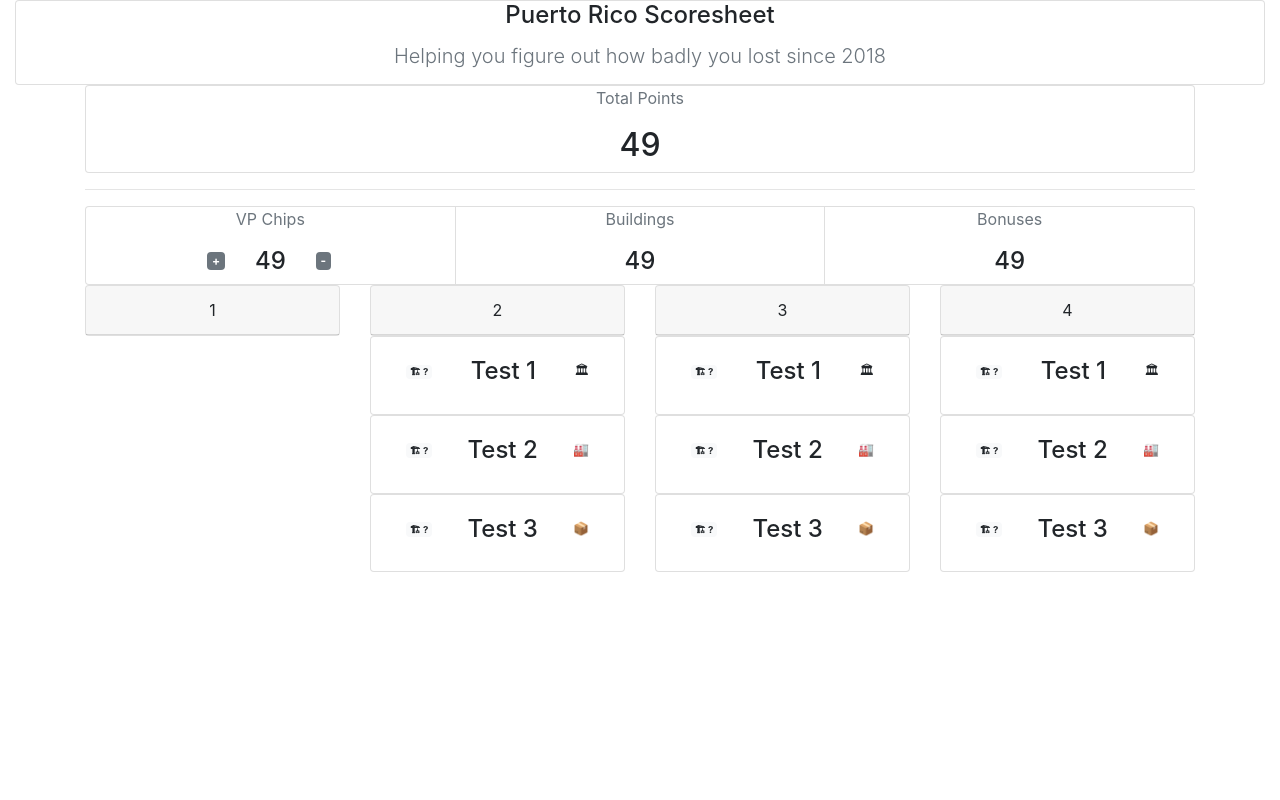
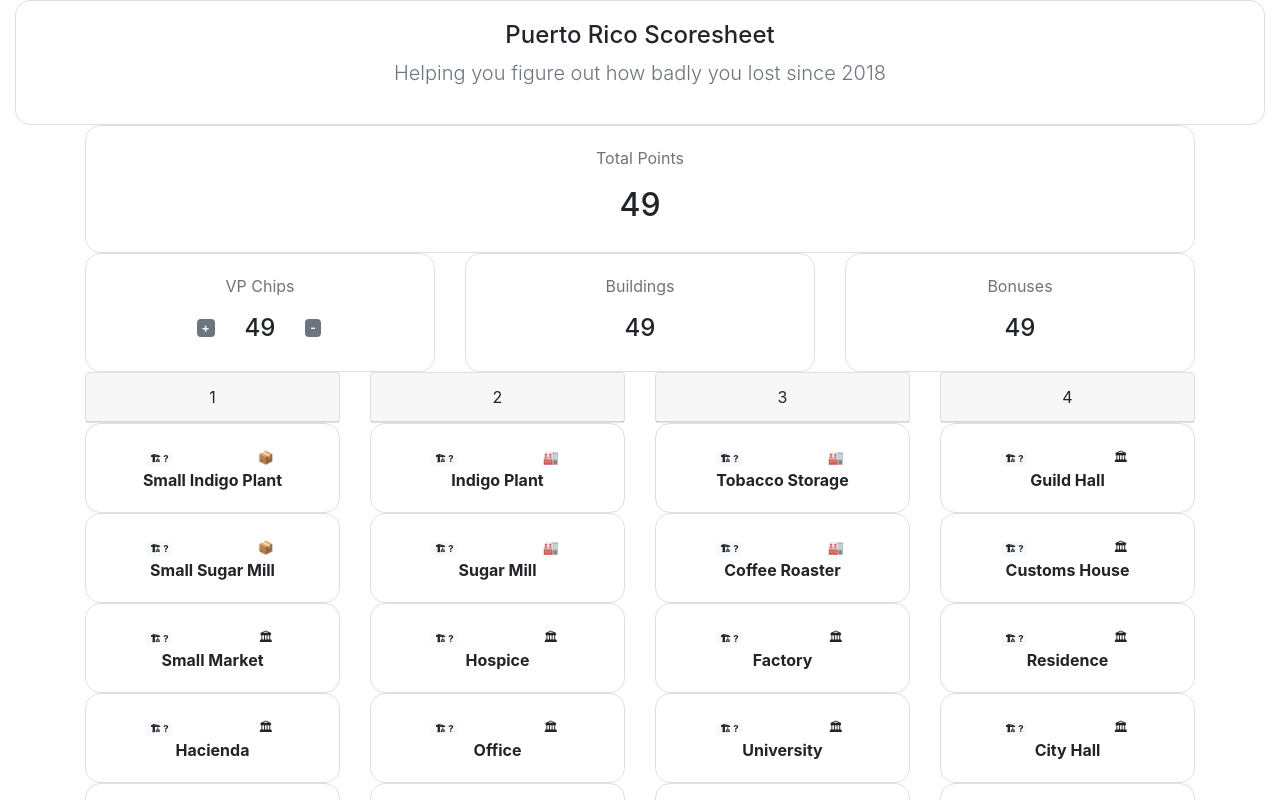
Before and after one commit to ROldford/puerto-rico-scoresheet, a React (Create React App) app: page / in a window 1280 px wide. Shown: the top 800 px of the page. Built offline with nearby package versions, Linux system fonts and the light colour scheme.

Commit message:
Fixed all errors and warnings, removed old commented-out code

```diff
--- a/src/App.js
+++ b/src/App.js
@@ -3,7 +3,6 @@
 import Header from './components/Header';
 import BuildingSelector from './components/BuildingSelector';
 import Scoring from './components/Scoring';
-// import ScoringInput from './components/ScoringInput';
 
 const BUILDINGS_LIST =
 [
@@ -159,7 +158,7 @@
             <Col><Scoring /></Col>
           </Row>
           <Row>
-            <Col><BuildingSelector /></Col>
+            <Col><BuildingSelector buildingsData={BUILDINGS_LIST}/></Col>
           </Row>
         </Container>
       </div>
--- a/src/components/Building.js
+++ b/src/components/Building.js
@@ -1,56 +1,42 @@
 import React from 'react';
 import {
-  Card,
-  CardSubtitle,
-  CardTitle,
-  CardHeader,
   Col,
   Container,
   Row,
   Badge,
-  CardText,
-  Button
 } from 'reactstrap';
-
-/*const BuildingSelector = () => (
-  <Card body className="text-center">
-    <CardTitle>
-      BuildingSelector test card
-    </CardTitle>
-    <CardSubtitle>
-      This is a test card for the BuildingSelector.
-    </CardSubtitle>
-  </Card>
-);*/
 
 function Building(props) {
   const buildingName = props.buildingName;
   const buildingType = props.buildingType;
   let buildingTypeIcon;
   switch (buildingType) {
-    case 'violet':
-      buildingTypeIcon = "🏛";
-      break;
     case 'production-large':
       buildingTypeIcon = "🏭";
       break;
     case 'production-small':
       buildingTypeIcon = "📦";
       break;
+    case 'violet':
+      buildingTypeIcon = "🏛";
+      break;
+    default:
+      buildingTypeIcon = "🏛";
+      break;
   }
   // TODO: Add tooltips for emoji icons and button
   return(
-    <Card body className="text-center">
-      <CardText>
-        <Container >
-          <Row noGutters={true}>
-            <Col xs="12" lg="auto"><small><Badge href="#" color="light">🏗 ?</Badge></small></Col>
-            <Col className="align-self-end"><h4>{buildingName}</h4></Col>
-            <Col xs="12" lg="auto"><small>{buildingTypeIcon}</small></Col>
-          </Row>
-        </Container>
-      </CardText>
-    </Card>
+    <div className="bordered-round text-center">
+      <Container>
+        <Row>
+          <Col><small><Badge href="#" color="light">🏗 ?</Badge></small></Col>
+          <Col><small>{buildingTypeIcon}</small></Col>
+        </Row>
+        <Row>
+          <Col><strong>{buildingName}</strong></Col>
+        </Row>
+      </Container>
+    </div>
   )
 };
 
--- a/src/components/BuildingColumn.js
+++ b/src/components/BuildingColumn.js
@@ -1,46 +1,10 @@
 import React from 'react';
 import {
   Card,
-  CardSubtitle,
-  CardTitle,
   CardHeader,
-  Col,
-  Container,
-  Row,
-  Badge,
-  CardText,
-  Button
+  Col
 } from 'reactstrap';
 import Building from "./Building";
-
-/*const BuildingSelector = () => (
-  <Card body className="text-center">
-    <CardTitle>
-      BuildingSelector test card
-    </CardTitle>
-    <CardSubtitle>
-      This is a test card for the BuildingSelector.
-    </CardSubtitle>
-  </Card>
-);*/
-
-// {
-//         <Building
-//         buildingName="Test 1"
-//         buildingType="violet"
-//         isBuilt={false}
-//       />
-//       <Building
-//         buildingName="Test 2"
-//         buildingType="production-large"
-//         isBuilt={true}
-//       />
-//       <Building
-//         buildingName="Test 3"
-//         buildingType="production-small"
-//         isBuilt={false}
-//       />
-// }
 
 function BuildingColumn(props) {
   const columnData = props.columnData;
@@ -56,10 +20,13 @@
       </Card>
       {buildings.map(
         (building) => {
-          <Building
-            buildingName={building.buildingName}
-            buildingType={building.buildingType}
-          />
+          return(
+            <Building
+              key={building.buildingName}
+              buildingName={building.buildingName}
+              buildingType={building.buildingType}
+            />
+          )
         }
       )}
     </Col>
--- a/src/components/BuildingSelector.js
+++ b/src/components/BuildingSelector.js
@@ -1,163 +1,25 @@
 import React from 'react';
 import {
-  Card,
-  CardSubtitle,
-  CardTitle,
-  CardHeader,
-  Col,
   Container,
   Row
 } from 'reactstrap';
 import BuildingColumn from "./BuildingColumn";
-import Building from "./Building";
 
-/*const BuildingSelector = () => (
-  <Card body className="text-center">
-    <CardTitle>
-      BuildingSelector test card
-    </CardTitle>
-    <CardSubtitle>
-      This is a test card for the BuildingSelector.
-    </CardSubtitle>
-  </Card>
-);*/
-
-const TEST_BUILDING_DATA =
-  [
-    {
-      buildingLevel: 1,
-      buildings: [
-        {
-          buildingName: "Small Indigo Plant",
-          buildingType: "production-small",
-          buildingPoints: 1,
-        },
-        {
-          buildingName: "Small Sugar Mill",
-          buildingType: "production-small",
-          buildingPoints: 1,
-        },
-        {
-          buildingName: "Small Market",
-          buildingType: "violet",
-          buildingPoints: 1,
-        },
-        {
-          buildingName: "Hacienda",
-          buildingType: "violet",
-          buildingPoints: 1,
-        },
-        {
-          buildingName: "Construction Hut",
-          buildingType: "violet",
-          buildingPoints: 1,
-        },
-        {
-          buildingName: "Small Warehouse",
-          buildingType: "violet",
-          buildingPoints: 1,
-        },
-      ]
-    },
-  ];
-
-const BuildingSelector = () => (
+const BuildingSelector = (props) => (
   <Container>
     <Row>
-      <BuildingColumn columnData={TEST_BUILDING_DATA[0]} />
-      <Col>
-        <Card className="text-center">
-          <CardHeader>
-            2
-          </CardHeader>
-        </Card>
-        <Building
-          buildingName="Test 1"
-          buildingType="violet"
-          isBuilt={false}
-        />
-        <Building
-          buildingName="Test 2"
-          buildingType="production-large"
-          isBuilt={true}
-        />
-        <Building
-          buildingName="Test 3"
-          buildingType="production-small"
-          isBuilt={false}
-        />
-      </Col>
-      <Col>
-        <Card className="text-center">
-          <CardHeader>
-            3
-          </CardHeader>
-        </Card>
-        <Building
-          buildingName="Test 1"
-          buildingType="violet"
-          isBuilt={false}
-        />
-        <Building
-          buildingName="Test 2"
-          buildingType="production-large"
-          isBuilt={true}
-        />
-        <Building
-          buildingName="Test 3"
-          buildingType="production-small"
-          isBuilt={false}
-        />
-      </Col>
-      <Col>
-        <Card className="text-center">
-          <CardHeader>
-            4
-          </CardHeader>
-        </Card>
-        <Building
-          buildingName="Test 1"
-          buildingType="violet"
-          isBuilt={false}
-        />
-        <Building
-          buildingName="Test 2"
-          buildingType="production-large"
-          isBuilt={true}
-        />
-        <Building
-          buildingName="Test 3"
-          buildingType="production-small"
-          isBuilt={false}
-        />
-      </Col>
+      {props.buildingsData.map(
+        (column, index) => {
+          return(
+            <BuildingColumn
+              key={column.buildingLevel}
+              columnData={column}
+            />
+          )
+        }
+      )}
     </Row>
   </Container>
 );
 
 export default BuildingSelector;
-
-// {
-//      <Col>
-//         <Card className="text-center">
-//           <CardHeader>
-//             1
-//           </CardHeader>
-//         </Card>
-//         <Building
-//           buildingName="Test 1"
-//           buildingType="violet"
-//           isBuilt={false}
-//         />
-//         <Building
-//           buildingName="Test 2"
-//           buildingType="production-large"
-//           isBuilt={true}
-//         />
-//         <Building
-//           buildingName="Test 3"
-//           buildingType="production-small"
-//           isBuilt={false}
-//         />
-//       </Col>
-// }
--- a/src/components/Header.js
+++ b/src/components/Header.js
@@ -1,26 +1,12 @@
 import React from 'react';
-import {Jumbotron, Card, CardSubtitle, CardTitle} from 'reactstrap';
-
-// const Header = () => (
-//   <Jumbotron>
-//     <h4 className="display-4">Puerto Rico Scoresheet</h4>
-//     <p className="lead">
-//       Helping you figure out how badly you lost since 2018
-//     </p>
-//   </Jumbotron>
-// );
 
 const Header = () => (
-  <Card className="text-center">
-    <CardTitle>
+  <div className="text-center bordered-round">
       <h4>Puerto Rico Scoresheet</h4>
-    </CardTitle>
-    <CardSubtitle>
       <p className="lead text-muted">
         Helping you figure out how badly you lost since 2018
       </p>
-    </CardSubtitle>
-  </Card>
+  </div>
 );
 
 export default Header;
--- a/src/components/ScorePanel.js
+++ b/src/components/ScorePanel.js
@@ -1,29 +1,15 @@
 import React from 'react';
-import {
-  Badge,
-  Card,
-  CardGroup,
-  CardTitle,
-  CardText,
-  Col,
-  Container,
-  Input,
-  InputGroup,
-  Row
-} from 'reactstrap';
 import ScorePanelBottom from "./ScorePanelBottom";
 
 const ScorePanel = (props) => (
-  <Card className="text-center">
-    <CardText>
+  <div className="text-center bordered-round">
     <p className="text-muted">{props.titleText}</p>
     <ScorePanelBottom
       canChangeScore={props.canChangeScore}
       isScoreLarge={props.isScoreLarge}
       scoreValue={props.scoreValue}
     />
-    </CardText>
-  </Card>
+  </div>
 );
 
 export default ScorePanel;
--- a/src/components/Scoring.js
+++ b/src/components/Scoring.js
@@ -1,14 +1,7 @@
 import React from 'react';
 import {
-  Badge,
-  Card,
-  CardGroup,
-  CardTitle,
-  CardText,
   Col,
   Container,
-  Input,
-  InputGroup,
   Row
 } from 'reactstrap';
 import ScorePanel from "./ScorePanel"
@@ -27,31 +20,28 @@
     </Row>
     <Row>
       <Col>
-        <hr />
-      </Col>
-    </Row>
-    <Row>
-      <Col>
-        <CardGroup>
         <ScorePanel
           titleText="VP Chips"
           scoreValue="49"
           isScoreLarge={false}
           canChangeScore={true}
         />
+      </Col>
+      <Col>
         <ScorePanel
           titleText="Buildings"
           scoreValue="49"
           isScoreLarge={false}
           canChangeScore={false}
         />
+      </Col>
+      <Col>
         <ScorePanel
           titleText="Bonuses"
           scoreValue="49"
           isScoreLarge={false}
           canChangeScore={false}
         />
-        </CardGroup>
       </Col>
     </Row>
   </Container>
```
Also changed, not shown: src/components/ScorePanelBottom.js (+0 -7 lines), src/components/ScorePanelValue.js (+0 -12 lines). Lines whose indentation alone changed are shown as unchanged.
